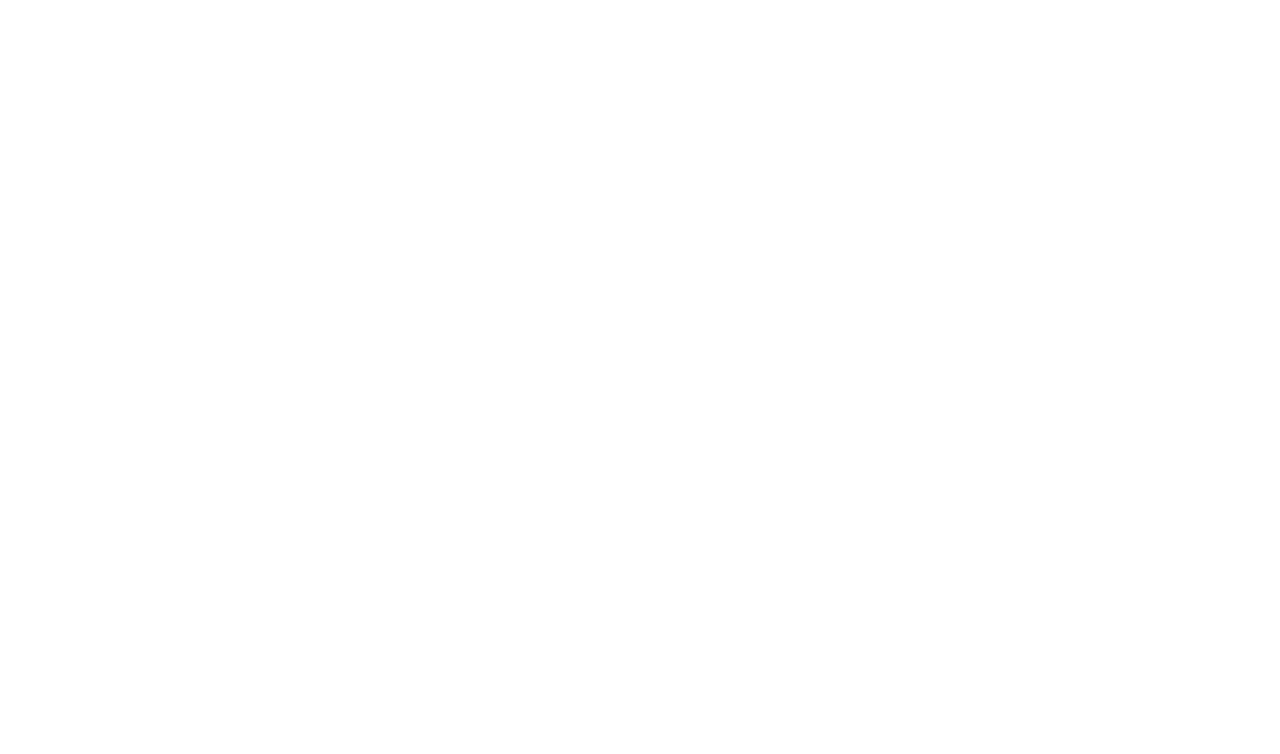
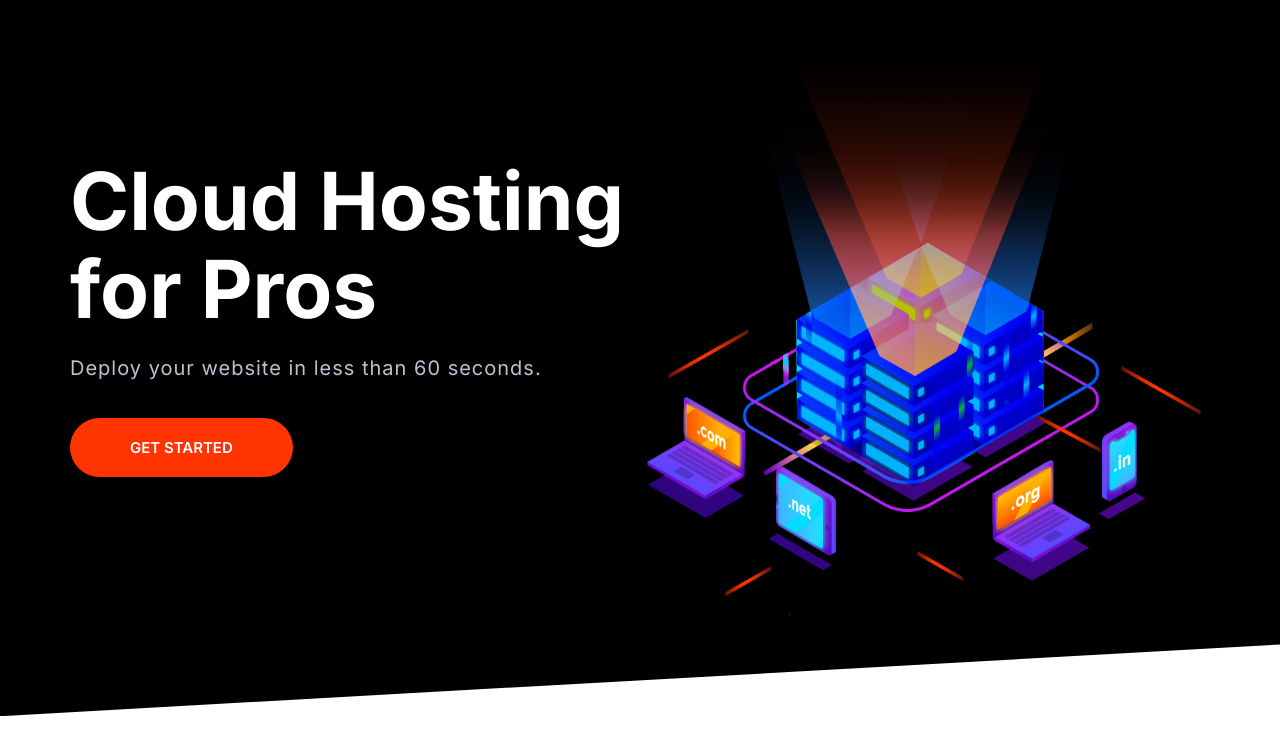
Before and after one commit to RKenny23/My-First-Site, a plain HTML site: page index.html in a window 1280 px wide. Drawn offline with Linux system fonts and the light colour scheme.

Commit message:
Added hero content.

```diff
--- a/css/styles.css
+++ b/css/styles.css
@@ -32,6 +32,7 @@ h2,
 h3 {
   color: var(--color-headings);
   margin-bottom: 1rem;
+  line-height: 1.1;
 }
 
 h1 {
@@ -671,3 +672,30 @@ a {
     border: 0;
   }
 }
+
+/* Hero */
+
+.hero {
+  clip-path: polygon(0% 0%, 100% 0%, 100% 90%, 0% 100%);
+}
+
+.hero__tagline {
+  font-size: 2rem;
+  color: #b9c3cf;
+  letter-spacing: 1px;
+  margin: 2rem 0 5rem;
+}
+
+.hero__image {
+  width: 100%;
+}
+
+@media screen and (min-width: 768px) {
+  .hero {
+    padding-top: 0;
+  }
+  .hero__content {
+    text-align: left;
+    align-self: center;
+  }
+}
--- a/index.html
+++ b/index.html
@@ -13,7 +13,16 @@
       <stylesheet></stylesheet>
   </head>
   <body>
-
+    <section class="block block--dark block--skewed-left hero">
+      <div class="container grid grid--1x2">
+        <header class="block__header hero__content">
+          <h1 class="block__heading">Cloud Hosting for Pros</h1>
+          <p class="hero__tagline">Deploy your website in less than 60 seconds.</p>
+          <a href="" class="btn btn--accent btn--stretched">Get Started</a>
+        </header>
+        <img class="hero__image" src="images/banner.png" alt="">
+      </div>
+    </section>
+    <script src="js/main.js"></script>
   </body>
-  <script src="js/main.js"></script>
 </html>
```
Also changed, not shown: images/._banner.png (added).
